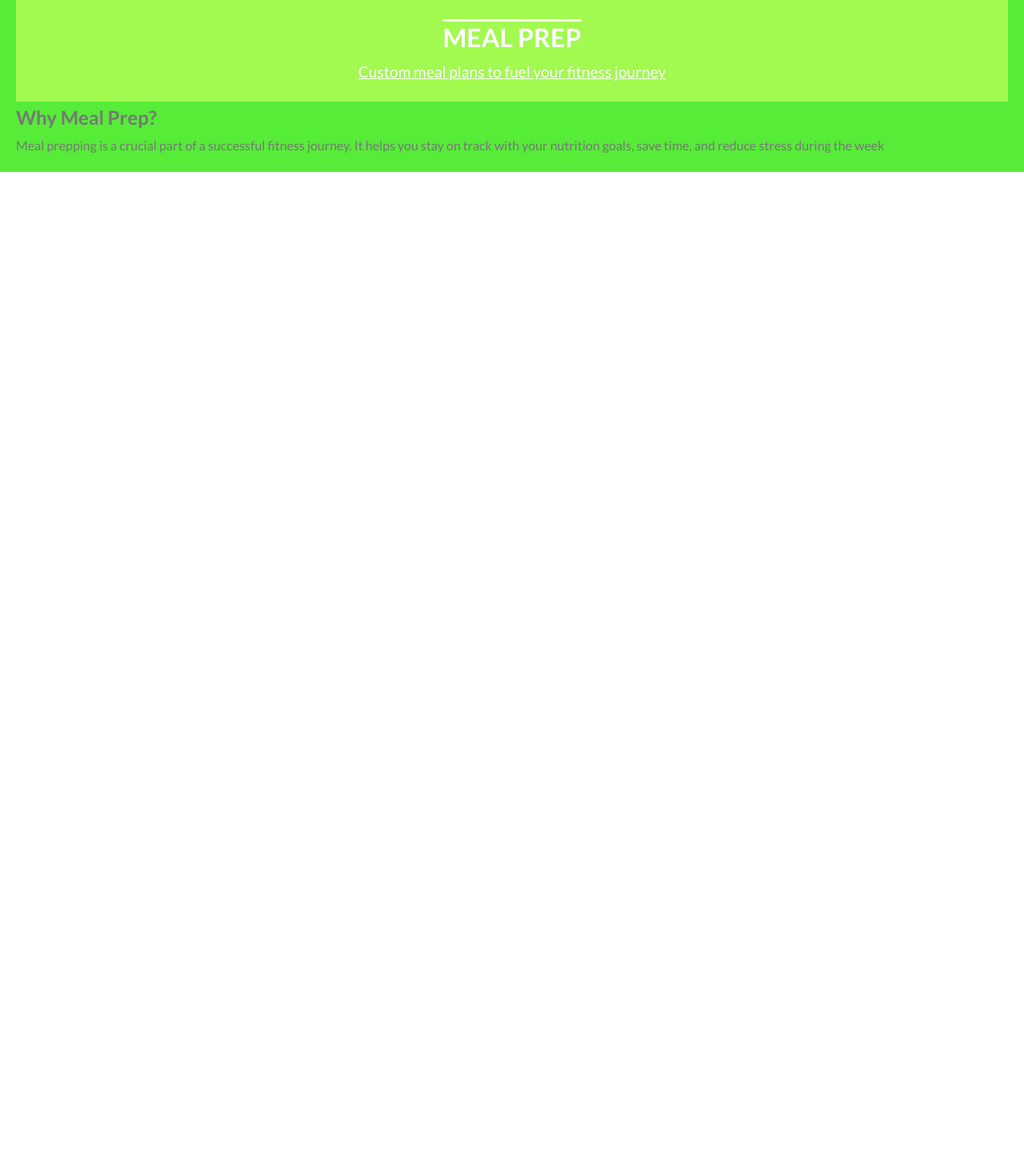
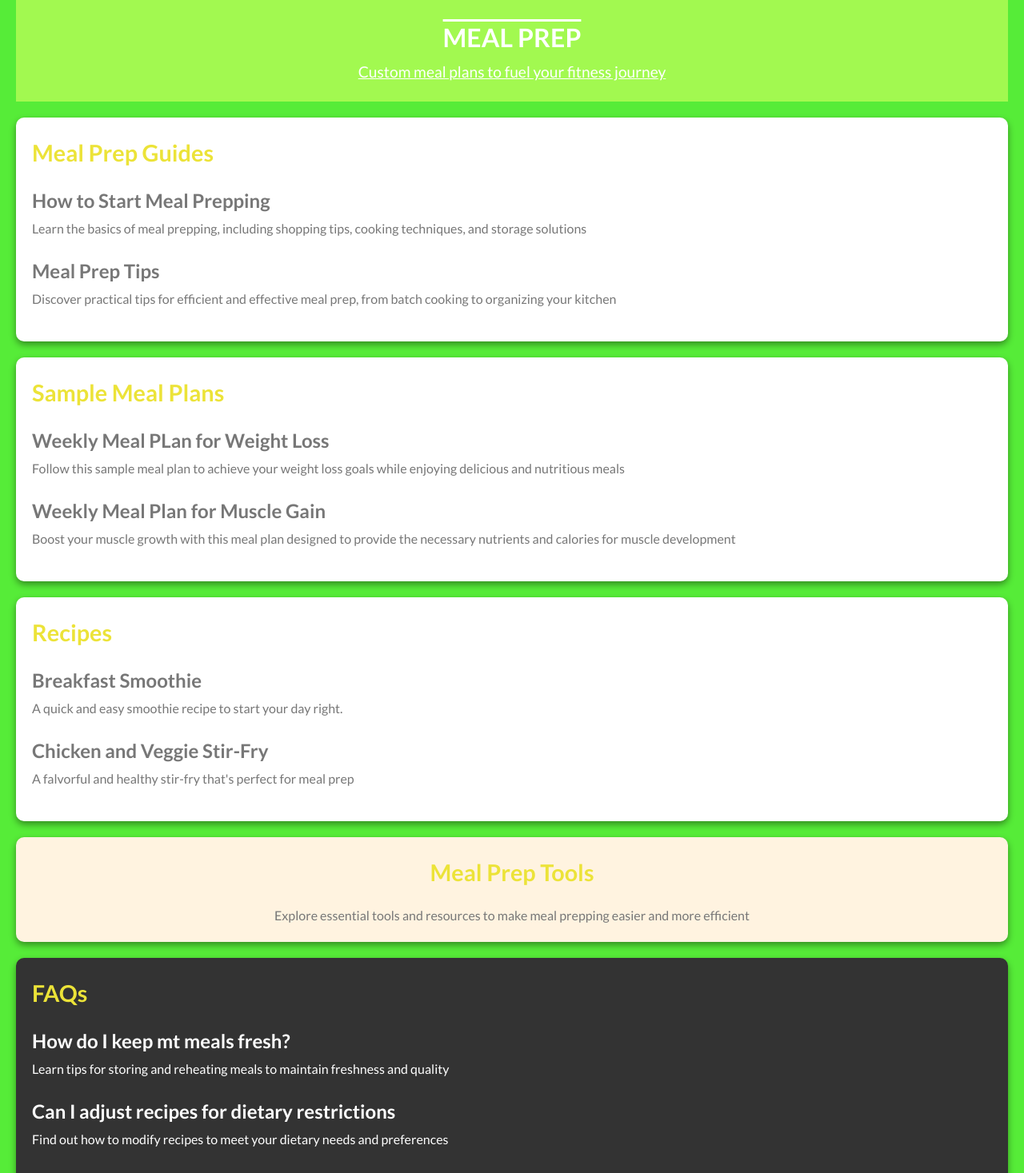
Before and after one commit to VanessaKasminoff/fitTrackr, a React (Vite) app in the folder client/: page /MealPrep in a window 1280 px wide. Shown: the part 20-1487 px from the top of the page at 80% size. Before the commit the page ends 800 px from the top, so only its background shows below. Built offline with nearby package versions, Linux system fonts and the light colour scheme; no server answers.

Commit message:
styled mealprep page

```diff
--- /dev/null
+++ b/client/src/assets/components/MealPrepFAQ.jsx
@@ -0,0 +1,19 @@
+ import React from "react";
+
+ function MealPrepFAQ() {
+    return(
+        <section className="mealprep-faqs">
+            <h2>FAQs</h2>
+            <div className="faq">
+                <h3>How do I keep mt meals fresh?</h3>
+                <p>Learn tips for storing and reheating meals to maintain freshness and quality</p>
+            </div>
+            <div className="faq">
+                <h3>Can I adjust recipes for dietary restrictions</h3>
+                <p>Find out how to modify recipes to meet your dietary needs and preferences</p>
+            </div>
+        </section>
+    );
+ }
+
+ export default MealPrepFAQ;
--- a/client/src/assets/css/style.css
+++ b/client/src/assets/css/style.css
@@ -691,5 +691,37 @@ nav #check {
   font-size: 1.2rem;
   text-decoration: underline;
 }
+.mealprep-page section {
+  background: #fff;
+  padding: 20px;
+  margin: 20px 0;
+  border-radius: 10px;
+  box-shadow: 0 4px 8px rgba(0, 0, 0, 0.4);
+}
+.mealprep-page section h2 {
+  font-size: 1.8rem;
+  margin-bottom: 15px;
+  color: #ece338;
+}
+.mealprep-page section .guide, .mealprep-page section .meal-plan, .mealprep-page section .recipe, .mealprep-page section .faq {
+  margin-bottom: 20px;
+}
+.mealprep-page section .guide h3, .mealprep-page section .meal-plan h3, .mealprep-page section .recipe h3, .mealprep-page section .faq h3 {
+  font-size: 1.5rem;
+}
+.mealprep-page section .guide p, .mealprep-page section .meal-plan p, .mealprep-page section .recipe p, .mealprep-page section .faq p {
+  font-size: 1rem;
+}
+.mealprep-page .mealprep-tools {
+  padding: 20px;
+  background: #fff3e0;
+  text-align: center;
+}
+.mealprep-page .mealprep-faqs {
+  background: #333;
+}
+.mealprep-page .mealprep-faqs .faq {
+  color: #fff;
+}
 
 /*# sourceMappingURL=style.css.map */
--- a/client/src/assets/scss/_mealprep.scss
+++ b/client/src/assets/scss/_mealprep.scss
@@ -20,4 +20,44 @@
             text-decoration: underline;
         }
     }
+
+    section {
+        background: #fff;
+        padding: 20px;
+        margin: 20px 0;
+        border-radius: 10px;
+        box-shadow: 0 4px 8px rgba(0,0,0,0.4);
+
+        h2 {
+            font-size: 1.8rem;
+            margin-bottom: 15px;
+            color: #ece338;
+        }
+
+        .guide, .meal-plan, .recipe, .faq {
+            margin-bottom: 20px;
+
+            h3 {
+                font-size: 1.5rem;
+            }
+
+            p {
+                font-size: 1rem;
+            }
+        }
+    }
+
+    .mealprep-tools {
+        padding: 20px;
+        background: #fff3e0;
+        text-align: center;
+
+    }
+
+    .mealprep-faqs {
+        background: #333;
+        .faq {
+            color: #fff;
+        }
+    }
 }
--- a/client/src/pages/MealPrep.jsx
+++ b/client/src/pages/MealPrep.jsx
@@ -1,4 +1,9 @@
 import '../assets/scss/_dashboardCard.scss';
+import MealPrepGuide from '../assets/components/MealPrepGuide';
+import MealPrepPlan from '../assets/components/MealPrepPlan';
+import MealPrepRecipe from '../assets/components/MealPrepRecipe';
+import MealPrepTool from '../assets/components/MealPrepTool';
+import MealPrepFAQ from '../assets/components/MealPrepFAQ';
 
 function MealPrep() {
   return (
@@ -7,13 +12,11 @@ function MealPrep() {
         <h1>Meal Prep</h1>
         <p>Custom meal plans to fuel your fitness journey</p>
       </header>
-      <section className='mealprep-intro'>
-        <h2>Why Meal Prep?</h2>
-        <p>Meal prepping is a crucial part of a successful fitness journey. It helps you stay on track with your nutrition goals, save time, and reduce stress during the week</p>
-      </section>
-      <section className="mealprep-content">
-
-      </section>
+      <MealPrepGuide />
+      <MealPrepPlan />
+      <MealPrepRecipe />
+      <MealPrepTool />
+      <MealPrepFAQ />
     </div>
   )
 
```
Also changed, not shown: 1 other file (tests, documents, lock files or other folders).
